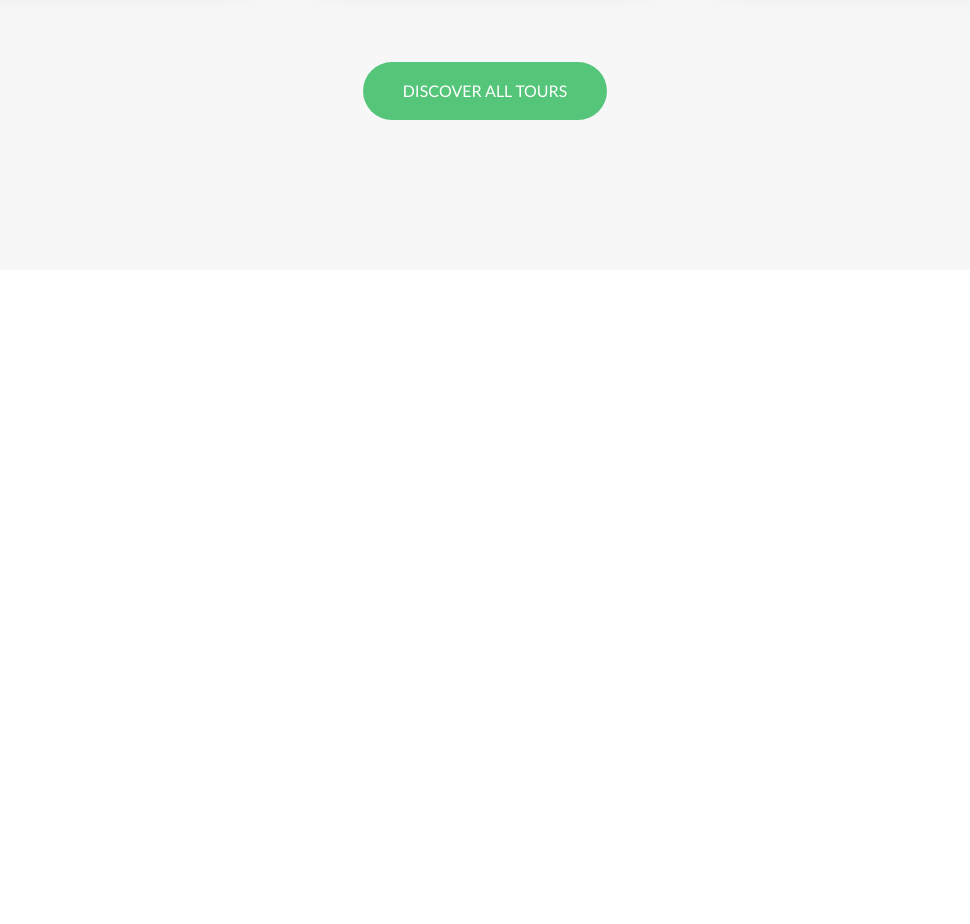
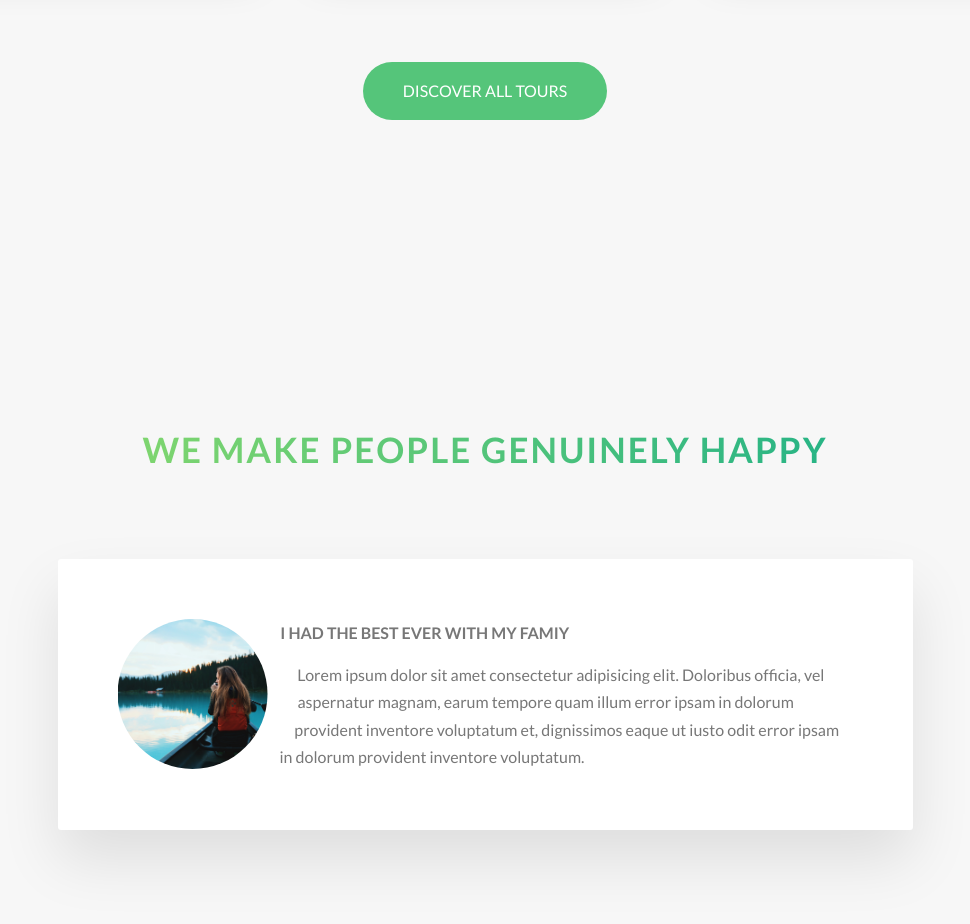
Before and after one commit to dhanushp/natours, a website: page index.html in a window 1280 px wide. Shown: the part 2994-3918 px from the top of the page, without its empty margins (155-1125 px from the left). Before the commit the page ends 3294 px from the top, so only its background shows below. Drawn offline with Linux system fonts and the light colour scheme; files that its build step writes are made by us from their sources.

Commit message:
Added stories section

```diff
--- a/index.html
+++ b/index.html
@@ -205,6 +205,27 @@
                     <a href="#" class="btn btn--green">Discover all tours</a>
                 </div>
             </section>
+
+            <section class="section-stories">
+                <div class="u-center-text u-margin-bottom-big">
+                    <h2 class="heading-secondary">
+                        We make people genuinely happy
+                    </h2>
+                </div>
+                <div class="row">
+                    <div class="story">
+                        <figure class="story__shape">
+                            <img src="img/nat-8.jpg" alt="Person on a tour" class="story__img">
+                        </figure>
+                        <div class="story__text">
+                            <h3 class="heading-tertiary u-margin-bottom-small">I had the best ever with my famiy</h3>
+                            <p>
+                                Lorem ipsum dolor sit amet consectetur adipisicing elit. Doloribus officia, vel aspernatur magnam, earum tempore quam illum error ipsam in dolorum provident inventore voluptatum et, dignissimos eaque ut iusto odit  error ipsam in dolorum provident inventore voluptatum.
+                            </p>
+                        </div>
+                    </div>
+                </div>
+            </section>
         </main>
 
         <!-- <section class="grid-test">
--- /dev/null
+++ b/sass/components/_story.scss
@@ -0,0 +1,25 @@
+.story {
+    width: 75%;
+    margin: 0 auto;
+    box-shadow: 0 3rem 6rem rgba($color-black, .1);
+    background-color: $color-white;
+    border-radius: 3px;
+    padding: 6rem;
+    padding-left: 9rem;
+    font-size: $default-font-size;
+
+    &__shape {
+        width: 15rem;
+        height: 15rem;
+        float: left;
+        --webkit-shape-outside: circle(50% at 50% 50%);
+        shape-outside: circle(50% at 50% 50%);
+        --webkit-clip-path: circle(50% at 50% 50%);
+        clip-path: circle(50% at 50% 50%);
+        transform: translateX(-3rem);
+    }
+
+    &__img {
+        height: 100%;
+    }
+}
--- a/sass/main.scss
+++ b/sass/main.scss
@@ -11,6 +11,7 @@
 @import "./components/cards";
 @import "./components/composition";
 @import "./components/feature-box";
+@import "./components/story";
 
 @import "./layout/grid";
 @import "./layout/header";
--- a/sass/pages/_home.scss
+++ b/sass/pages/_home.scss
@@ -26,3 +26,8 @@
     background-color: $color-grey-light-1;
     margin-top: -12rem;
 }
+
+.section-stories {
+    padding: 15rem 0;
+    background-color: $color-grey-light-1;
+}
```
Also changed, not shown: css/style.css, 1 other file.
